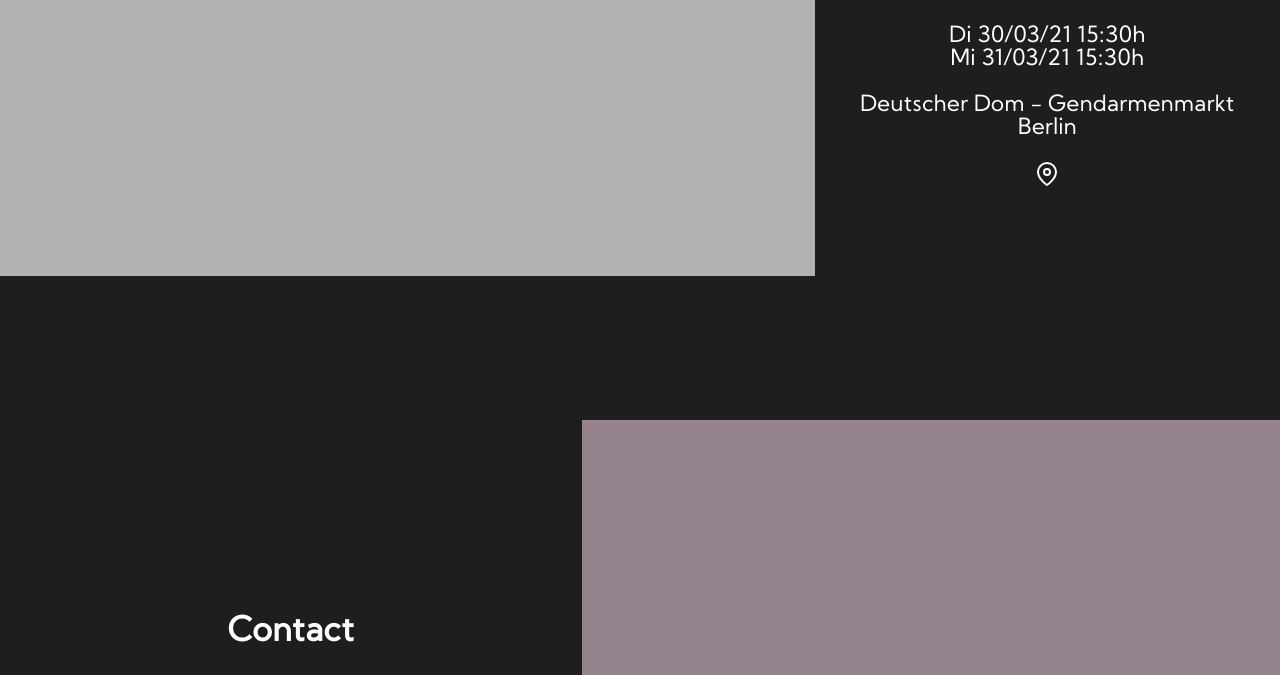
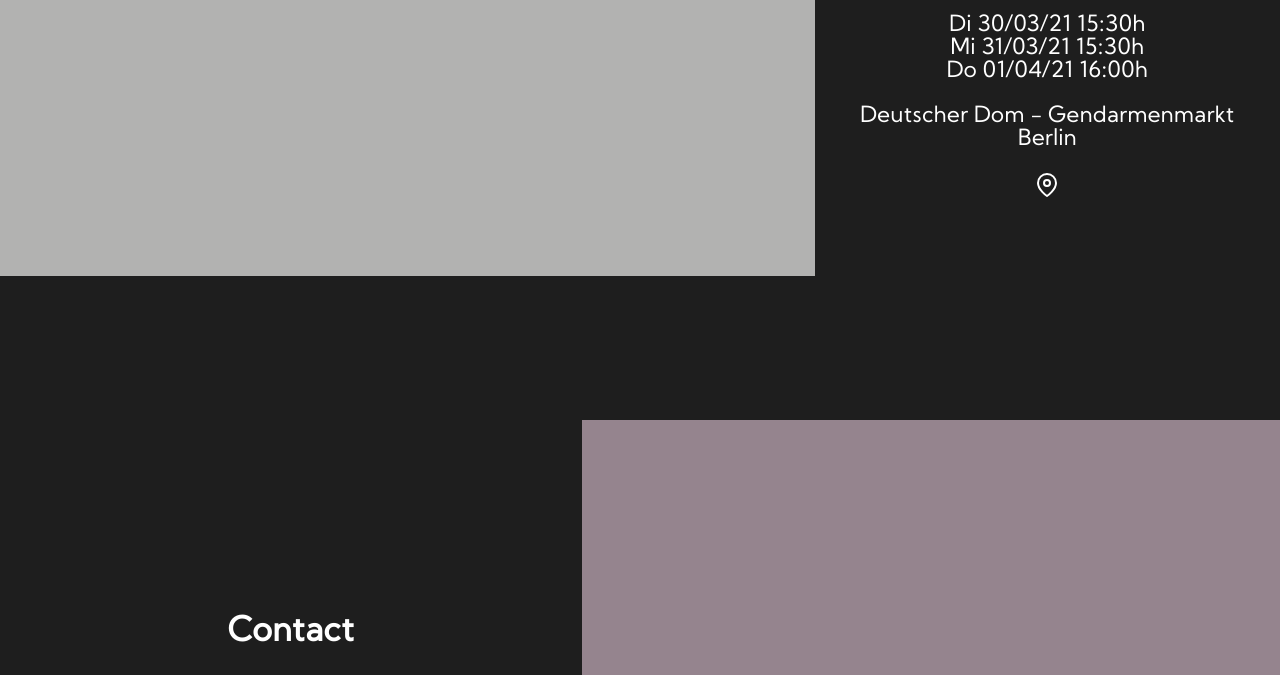
Before and after one commit to etrobert/operamore, a plain HTML site: page index.html in a window 1280 px wide. Shown: the part 1055-1730 px from the top of the page. Drawn offline with Linux system fonts and the light colour scheme.

Commit message:
Update index.html

```diff
--- a/index.html
+++ b/index.html
@@ -38,6 +38,7 @@
         <ul id="datesList" class="dates">
           <li>Di 30/03/21 15:30h</li>
           <li>Mi 31/03/21 15:30h</li>
+          <li>Do 01/04/21 16:00h</li>
         </ul>
         <p>Deutscher Dom - Gendarmenmarkt Berlin</p>
         <a
```
